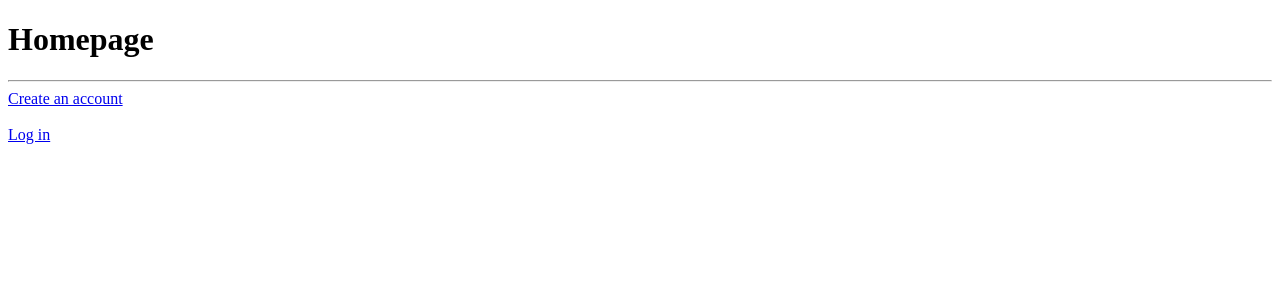
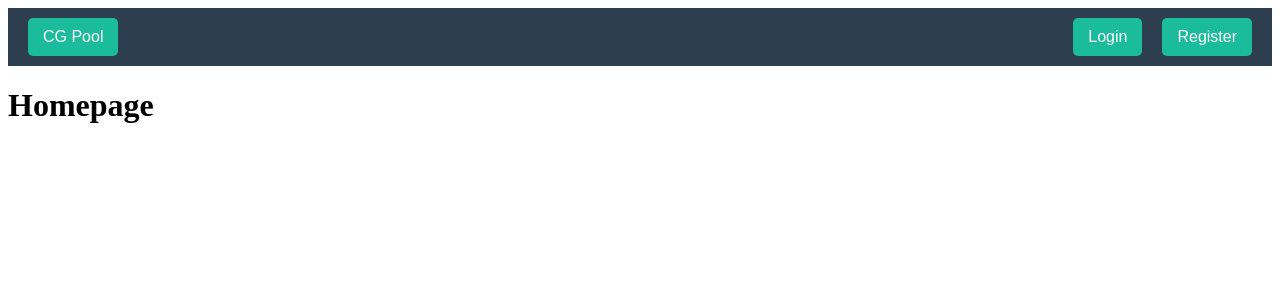
Before and after one commit to adnope/NoxianPool, a Flask app: page / in a window 1280 px wide. Shown: the top 300 px of the page. Run offline with Flask 3, Linux system fonts and the light colour scheme; the visitor is signed in with stand-in values (Sample User, id 1); some libraries are stand-ins or nearby versions.

Commit message:
Added python dependencies requirements, testing homepage html

```diff
--- /dev/null
+++ b/static/homepage.css
@@ -0,0 +1,34 @@
+.navbar {
+    display: flex;
+    align-items: center;
+    justify-content: space-between;
+    background-color: #2c3e50;
+    border-radius: 10;
+    color: white;
+    padding: 10px 20px;
+}
+
+.navbar button {
+    background-color: #1abc9c;
+    color: white;
+    border: none;
+    padding: 10px 15px;
+    font-size: 16px;
+    cursor: pointer;
+    border-radius: 5px;
+}
+
+.navbar button:hover {
+    background-color: #16a085;
+}
+
+.navbar .brand {
+    font-size: 24px;
+    font-weight: bold;
+}
+
+.registerlink {
+    font-family: 'Segoe UI', Tahoma, Geneva, Verdana, sans-serif;
+    font-size: large;
+    font-style: normal;
+}
--- a/templates/homepage.html
+++ b/templates/homepage.html
@@ -3,14 +3,34 @@
     <head>
         <meta charset="UTF-8">
         <meta name="viewport" content="width=device-width, initial-scale=1.0">
-        <title>D&H Blog - Homepage</title>
+        <title>CG Pool - Homepage</title>
+        <link rel="stylesheet" href="/static/homepage.css">
+
     </head>
 
     <body>
+        <div class="navbar">
+            <button onclick="goToHomepage()">CG Pool</button>
+            <div style="width: auto; display: flex; gap: 20px;">
+                <button onclick="goToLogin()">Login</button>
+                <button onclick="goToRegister()">Register</button>
+            </div>
+        </div>
+
         <h1>Homepage</h1>
-        <hr>
-        <a href="/register">Create an account</a>
-        <br><br>
-        <a href="/login">Log in</a>
+
+        <script>
+            function goToLogin() {
+                window.location.href = "/templates/login.html";
+            }
+
+            function goToHomepage() {
+                window.location.href = "/templates/homepage.html";
+            }
+
+            function goToRegister() {
+                window.location.href = "/templates/register.html";
+            }
+        </script>
     </body>
 </html>
```
Also changed, not shown: requirements.txt (added, +9 -0 lines), templates/login.html (+13 -16 lines), app.py (line endings or trailing spaces), 1 other file.
